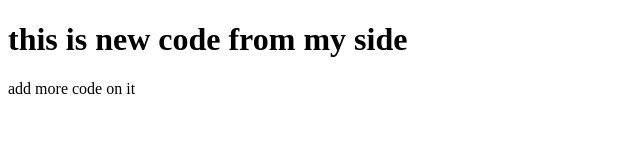
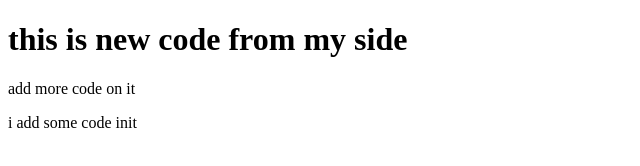
Before and after one commit to KarnatiDivya/varam-hai, a plain HTML site: page index.html in a window 1280 px wide. Shown: the whole page, without its empty margins (0-640 px from the left). Drawn offline with Linux system fonts and the light colour scheme.

Commit message:
meassage

```diff
--- a/index.html
+++ b/index.html
@@ -10,6 +10,7 @@
 <body>
     <h1>this is new code from my side</h1>
     <p>add more code on it</p>
+    <p> i add some code init</p>
 </body>
 
 </html>
```
